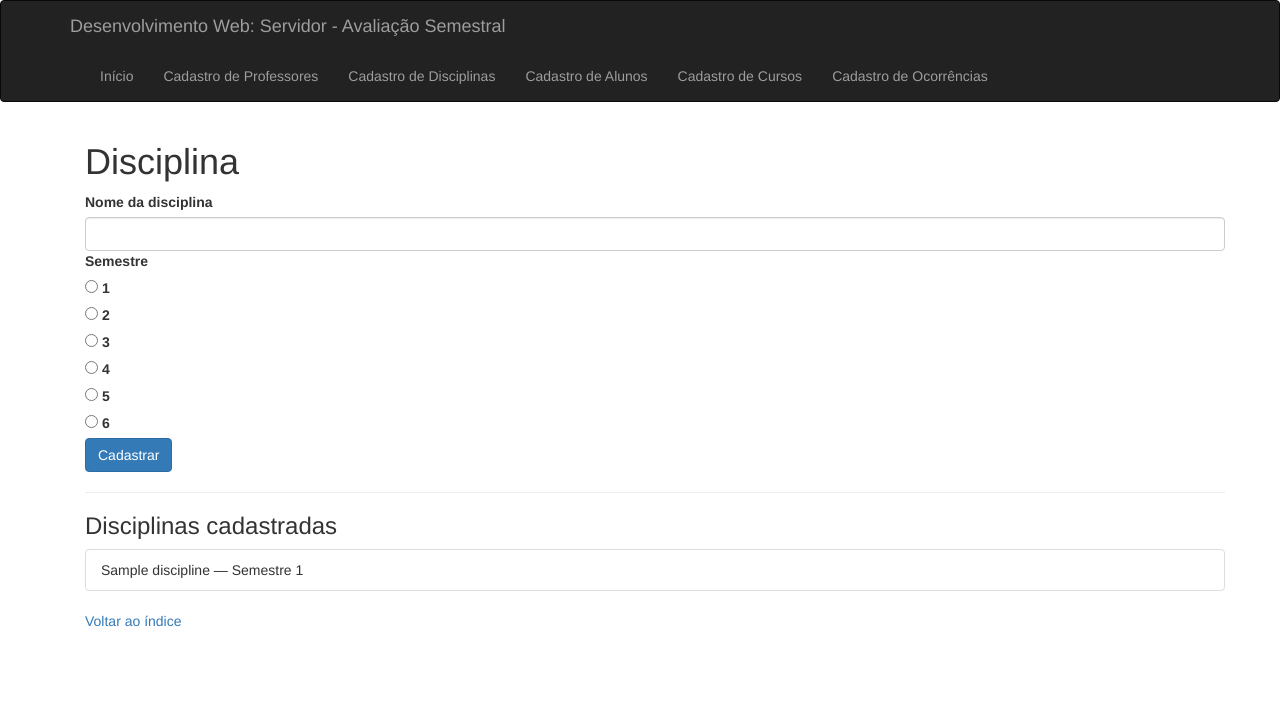
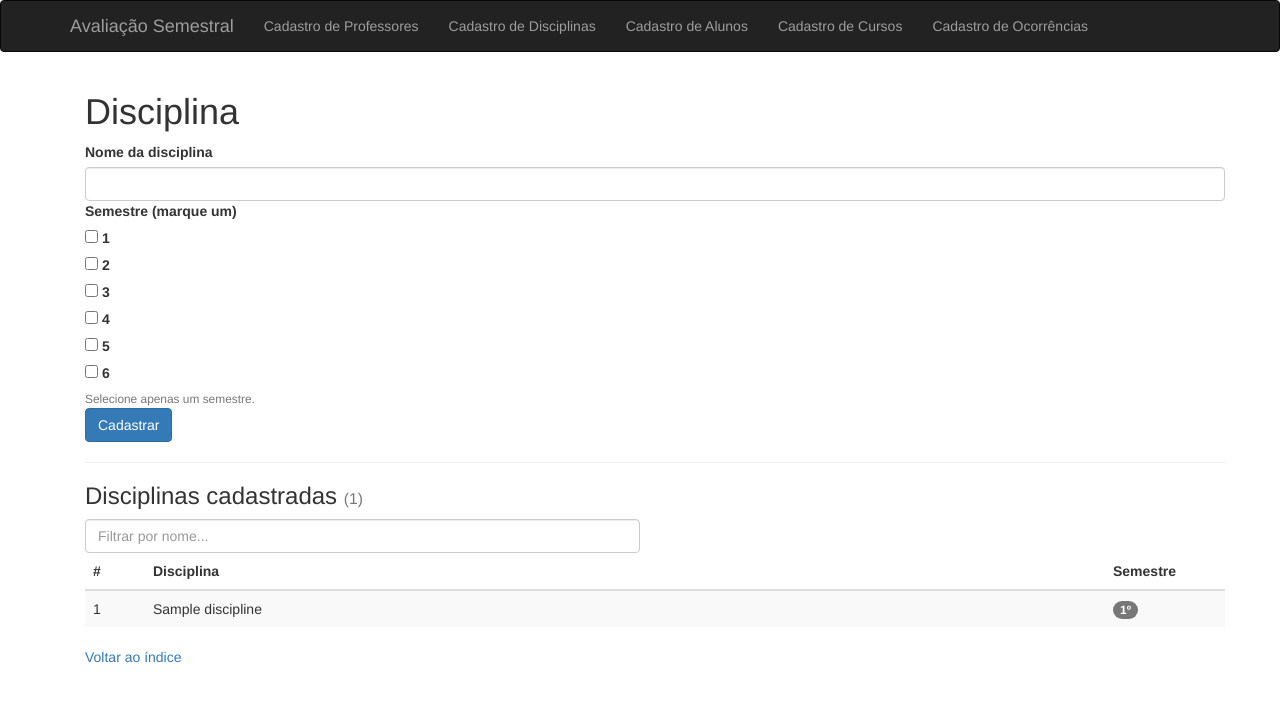
Before and after one commit to luccazovedi/flask-bootstrap, a Flask app: page /disciplina in a window 1280 px wide. Shown: the top 702 px of the page. Run offline with Flask 3, Linux system fonts and the light colour scheme; tables that the repository leaves empty hold one stand-in row (values such as "Sample post"); parts of the project's set-up code (start-up, migrations or seed data) failed here and were passed over; some libraries are stand-ins or nearby versions.

Commit message:
Desenvolvimento Web: Servidor - Avaliação Semestral

```diff
--- a/flasky/app/__init__.py
+++ b/flasky/app/__init__.py
@@ -123,4 +123,9 @@ def create_app(config_object=None):
         disciplines = Discipline.query.order_by(Discipline.id.desc()).all()
         return render_template('disciplina.html', disciplines=disciplines)
 
+    @app.errorhandler(404)
+    def page_not_found(e):
+        from flask import render_template
+        return render_template('404.html'), 404
+
     return app
--- a/flasky/app/templates/base.html
+++ b/flasky/app/templates/base.html
@@ -1,6 +1,6 @@
 {% extends "bootstrap/base.html" %}
 
-{% block title %}Formulários Web{% endblock %}
+{% block title %}Avaliação Semestral{% endblock %}
 
 {% block head %}
 {{ super() }}
@@ -18,16 +18,15 @@
                 <span class="icon-bar"></span>
                 <span class="icon-bar"></span>
             </button>
-            <a class="navbar-brand" href="/">Desenvolvimento Web: Servidor - Avaliação Semestral</a>
+            <a class="navbar-brand" href="{{ url_for('index') }}">Avaliação Semestral</a>
         </div>
         <div class="navbar-collapse collapse">
             <ul class="nav navbar-nav">
-                <li><a href="/">Início</a></li>
-                <li><a href="/">Cadastro de Professores</a></li>
-                <li><a href="/">Cadastro de Disciplinas</a></li>
-                <li><a href="/">Cadastro de Alunos</a></li>
-                <li><a href="/">Cadastro de Cursos</a></li>
-                <li><a href="/">Cadastro de Ocorrências</a></li>
+                <li><a href="{{ url_for('index') }}">Cadastro de Professores</a></li>
+                <li><a href="{{ url_for('disciplina') }}">Cadastro de Disciplinas</a></li>
+                <li><a href="{{ url_for('index') }}">Cadastro de Alunos</a></li>
+                <li><a href="{{ url_for('index') }}">Cadastro de Cursos</a></li>
+                <li><a href="{{ url_for('index') }}">Cadastro de Ocorrências</a></li>
             </ul>
         </div>
     </div>
--- a/flasky/app/templates/disciplina.html
+++ b/flasky/app/templates/disciplina.html
@@ -18,32 +18,33 @@
             <input type="text" class="form-control" id="name" name="name" required>
         </div>
         <div class="mb-3">
-            <label class="form-label">Semestre</label>
+            <label class="form-label">Semestre (marque um)</label>
             <div>
                 <div class="form-check form-check-inline">
-                    <input class="form-check-input" type="radio" name="semester" id="sem1" value="1" required>
+                    <input class="form-check-input" type="checkbox" name="semester" id="sem1" value="1">
                     <label class="form-check-label" for="sem1">1</label>
                 </div>
                 <div class="form-check form-check-inline">
-                    <input class="form-check-input" type="radio" name="semester" id="sem2" value="2">
+                    <input class="form-check-input" type="checkbox" name="semester" id="sem2" value="2">
                     <label class="form-check-label" for="sem2">2</label>
                 </div>
                 <div class="form-check form-check-inline">
-                    <input class="form-check-input" type="radio" name="semester" id="sem3" value="3">
+                    <input class="form-check-input" type="checkbox" name="semester" id="sem3" value="3">
                     <label class="form-check-label" for="sem3">3</label>
                 </div>
                 <div class="form-check form-check-inline">
-                    <input class="form-check-input" type="radio" name="semester" id="sem4" value="4">
+                    <input class="form-check-input" type="checkbox" name="semester" id="sem4" value="4">
                     <label class="form-check-label" for="sem4">4</label>
                 </div>
                 <div class="form-check form-check-inline">
-                    <input class="form-check-input" type="radio" name="semester" id="sem5" value="5">
+                    <input class="form-check-input" type="checkbox" name="semester" id="sem5" value="5">
                     <label class="form-check-label" for="sem5">5</label>
                 </div>
                 <div class="form-check form-check-inline">
-                    <input class="form-check-input" type="radio" name="semester" id="sem6" value="6">
+                    <input class="form-check-input" type="checkbox" name="semester" id="sem6" value="6">
                     <label class="form-check-label" for="sem6">6</label>
                 </div>
+                <small class="text-muted d-block mt-1">Selecione apenas um semestre.</small>
             </div>
         </div>
         <button type="submit" class="btn btn-primary">Cadastrar</button>
@@ -51,12 +52,48 @@
 
     {% if disciplines %}
     <hr>
-    <h3>Disciplinas cadastradas</h3>
-    <ul class="list-group">
-        {% for d in disciplines %}
-        <li class="list-group-item">{{ d.name }} — Semestre {{ d.semester }}</li>
-        {% endfor %}
-    </ul>
+    <h3>Disciplinas cadastradas <small class="text-muted">({{ disciplines|length }})</small></h3>
+    <div class="row mb-2">
+        <div class="col-md-6">
+            <input type="text" id="filterDisc" class="form-control form-control-sm" placeholder="Filtrar por nome...">
+        </div>
+    </div>
+    <div class="table-responsive">
+        <table id="discTable" class="table table-sm table-striped table-hover align-middle">
+            <thead class="table-light">
+                <tr>
+                    <th style="width:60px">#</th>
+                    <th>Disciplina</th>
+                    <th style="width:120px">Semestre</th>
+                </tr>
+            </thead>
+            <tbody>
+                {% for d in disciplines %}
+                <tr>
+                    <td>{{ loop.index }}</td>
+                    <td>{{ d.name }}</td>
+                    <td><span class="badge bg-primary">{{ d.semester }}º</span></td>
+                </tr>
+                {% endfor %}
+            </tbody>
+        </table>
+    </div>
+    <script>
+    (function(){
+        var inp = document.getElementById('filterDisc');
+        if(!inp) return;
+        inp.addEventListener('input', function(){
+            var term = this.value.trim().toLowerCase();
+            var rows = document.querySelectorAll('#discTable tbody tr');
+            rows.forEach(function(r){
+                var name = r.querySelector('td:nth-child(2)').textContent.toLowerCase();
+                r.style.display = name.indexOf(term) !== -1 ? '' : 'none';
+            });
+        });
+    })();
+    </script>
+    {% else %}
+    <p class="text-muted">Nenhuma disciplina cadastrada.</p>
     {% endif %}
 
     <p class="mt-3"><a href="/">Voltar ao índice</a></p>
--- a/flasky/app/templates/index.html
+++ b/flasky/app/templates/index.html
@@ -2,7 +2,7 @@
 
 {% block page_content %}
 <div class="container">
-    <h1>Avaliação Semestral</h1>
+    <h1><strong>Avaliação Semestral</strong></h1>
     <h3>Aluno: Lucca Zovedi</h3>
     <h3>Prontuário: PT3039463</h3>
     <p><strong>A data e hora local é</strong> {{ moment(current_time).format('LLLL') }}</p>
```
Also changed, not shown: README.md.
